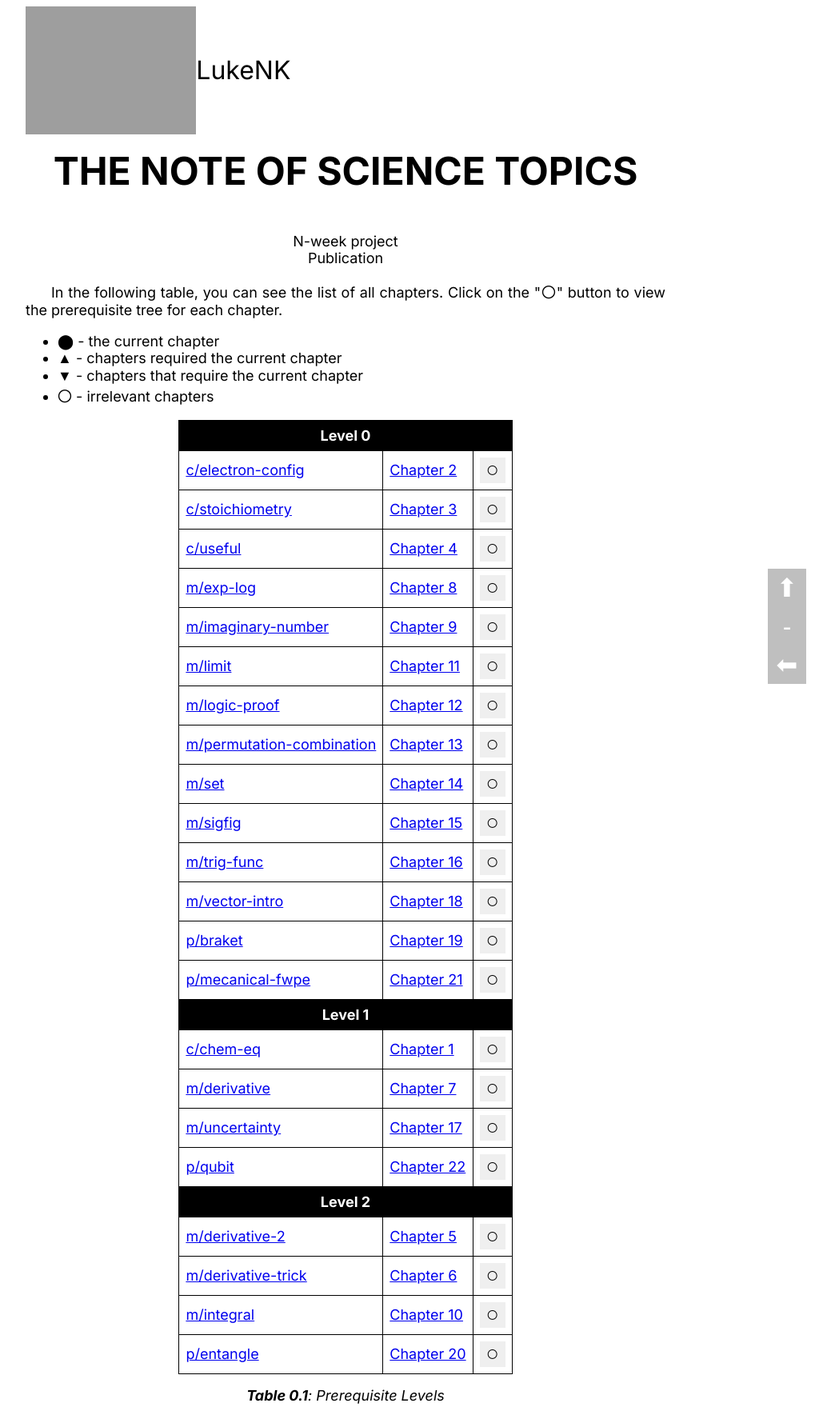
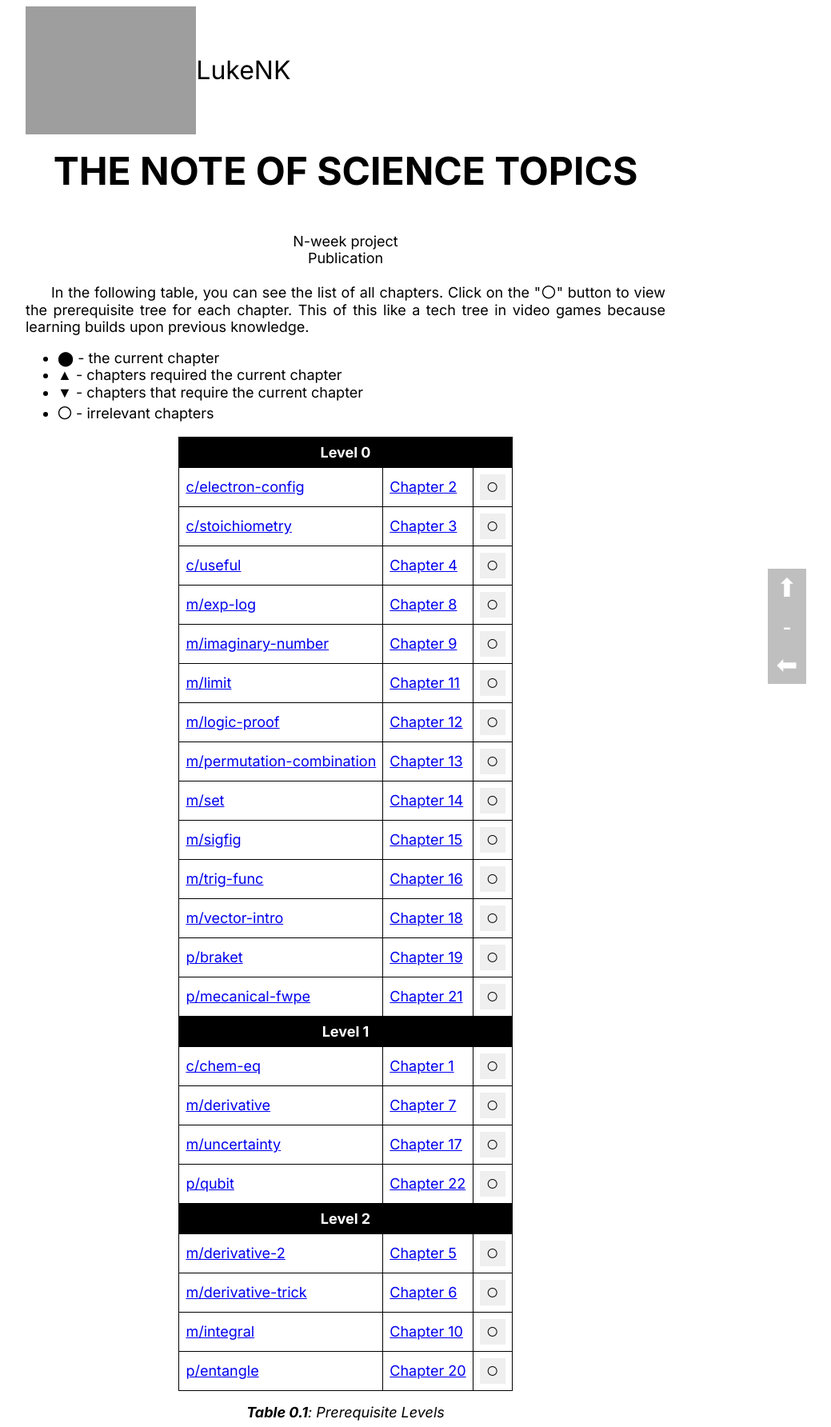
Before and after one commit to LukeNK/n-week-project, a Jekyll site: the page built from index.html, in a window 1280 px wide. Shown: the whole page at 80% size, without its empty margins (208-1247 px from the left). Built offline with Jekyll 4.4.1, drawn with Linux system fonts in a browser that asks for light colours; before the commit the page ends 1763 px from its top, so only the background shows below that.

Commit message:
Add explaination in the home page

```diff
--- a/index.html
+++ b/index.html
@@ -40,7 +40,7 @@ layout: base
         </p>
     </header>
 
-    <p>In the following table, you can see the list of all chapters. Click on the "〇" button to view the prerequisite tree for each chapter.</p>
+    <p>In the following table, you can see the list of all chapters. Click on the "〇" button to view the prerequisite tree for each chapter. This of this like a tech tree in video games because learning builds upon previous knowledge.</p>
     <ul>
         <li>⬤ - the current chapter</li>
         <li>▲ - chapters required the current chapter</li>
```
